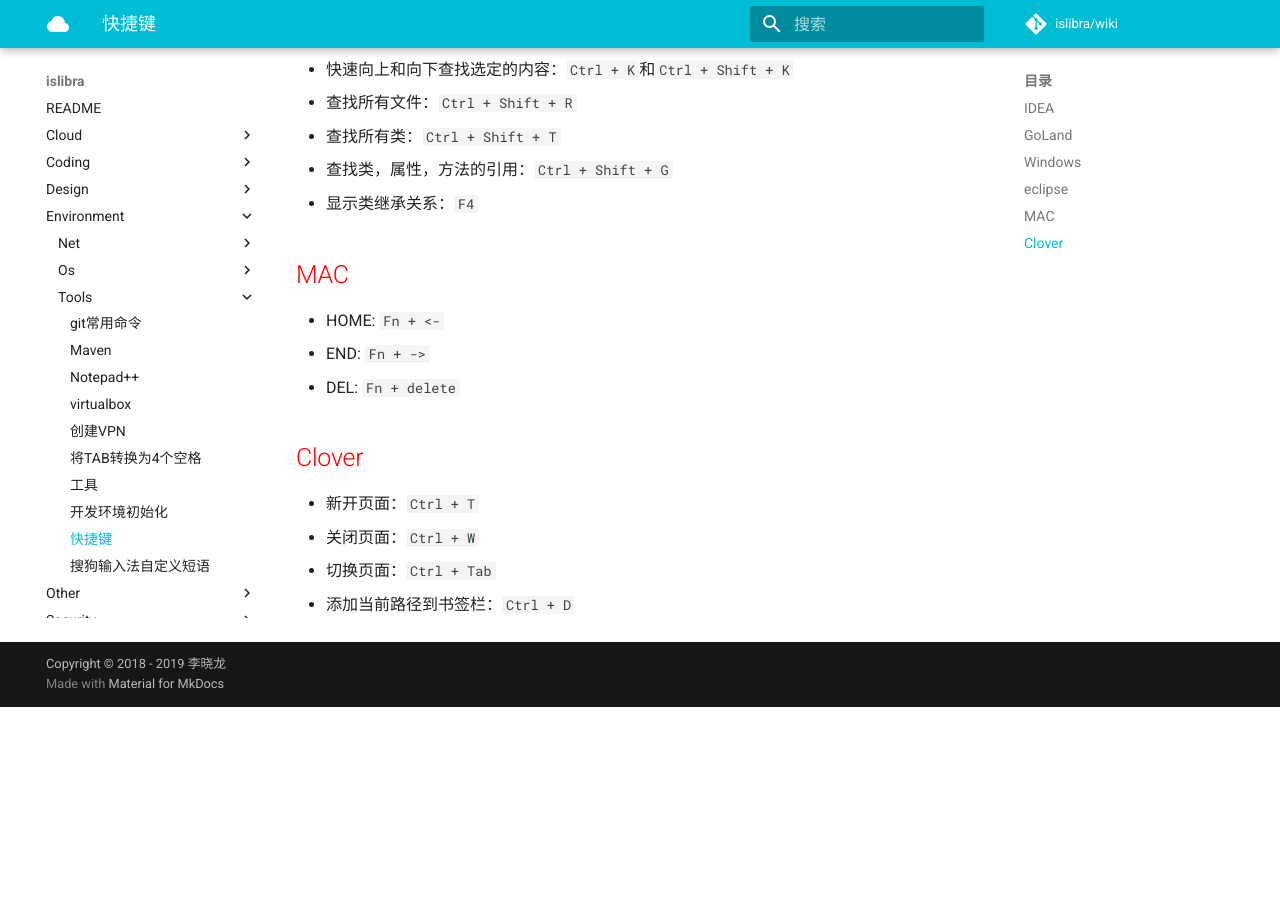
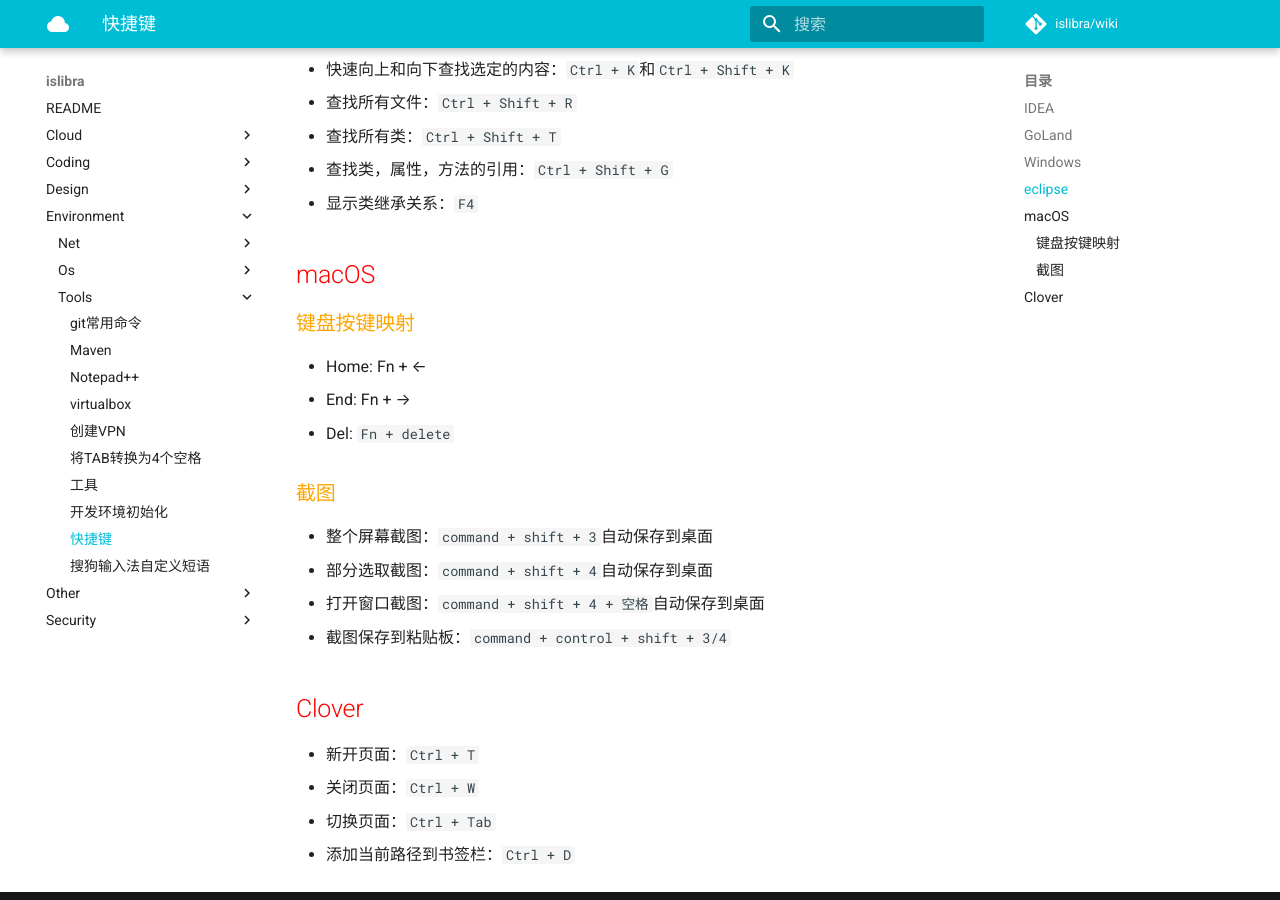
Before and after one commit to islibra/wiki, an MkDocs documentation site: the page built from docs/environment/tools/快捷键.md, in a window 1280 px wide and 900 px high, scrolled down 1521 px. Built offline with MkDocs 1.6.1 and Material for MkDocs 9.7.7, drawn with Linux system fonts in a browser that asks for light colours; comment, search, counter and statistics services are not loaded; before the commit the page ends 2228 px from its top, so only the background shows below that.

Commit message:
Update 快捷键.md

```diff
--- a/docs/environment/tools/快捷键.md
+++ b/docs/environment/tools/快捷键.md
@@ -52,11 +52,21 @@
 - 查找类，属性，方法的引用：`Ctrl + Shift + G`
 - 显示类继承关系：`F4`
 
-## MAC
+## macOS
 
-- HOME: `Fn + <-`
-- END: `Fn + ->`
-- DEL: `Fn + delete`
+### 键盘按键映射
+
+- Home: Fn + <--
+- End: Fn + -->
+- Del: `Fn + delete`
+
+### 截图
+
+- 整个屏幕截图：`command + shift + 3`自动保存到桌面
+- 部分选取截图：`command + shift + 4`自动保存到桌面
+- 打开窗口截图：`command + shift + 4 + 空格`自动保存到桌面
+- 截图保存到粘贴板：`command + control + shift + 3/4`
+
 
 ## Clover
 
```
